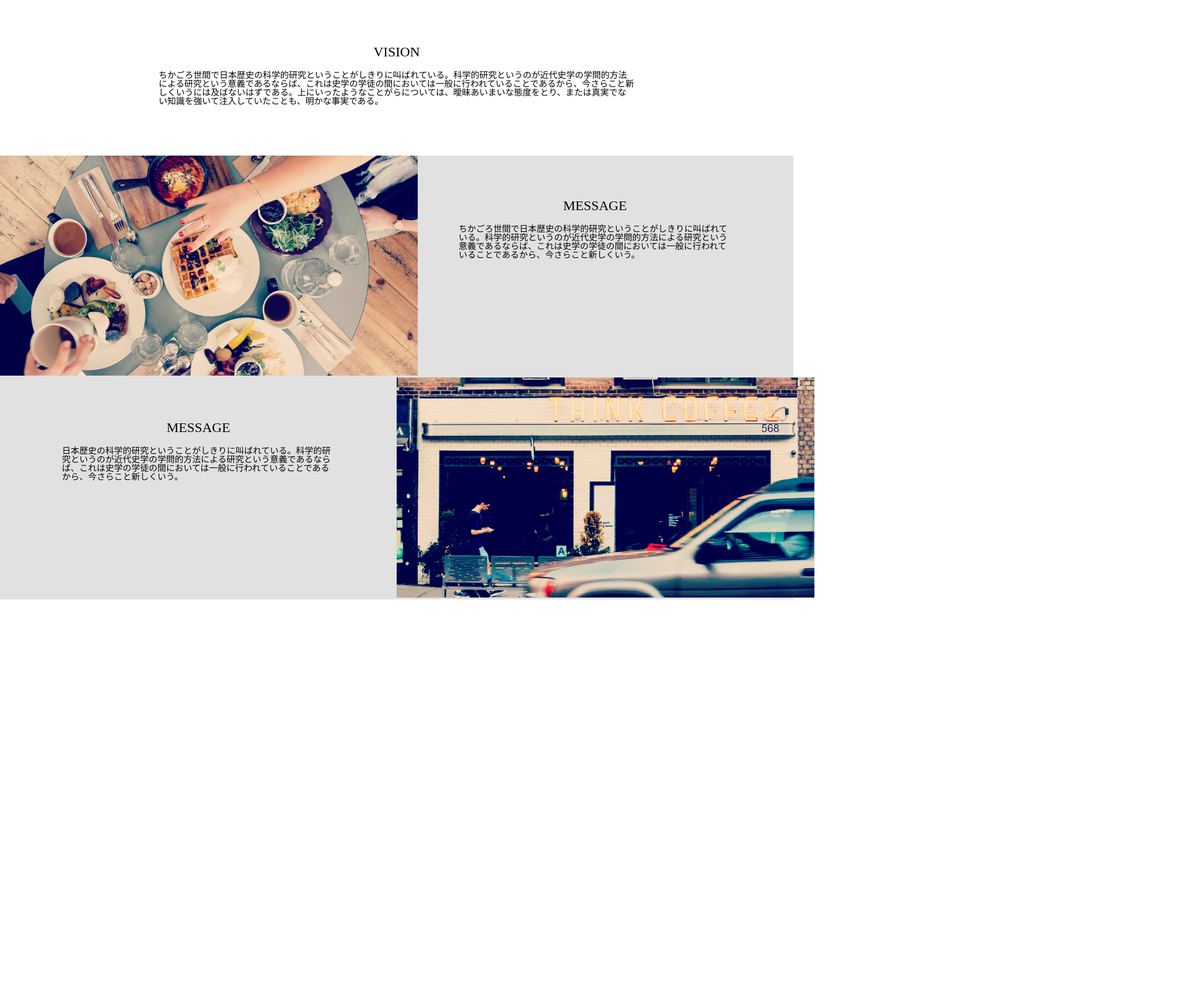
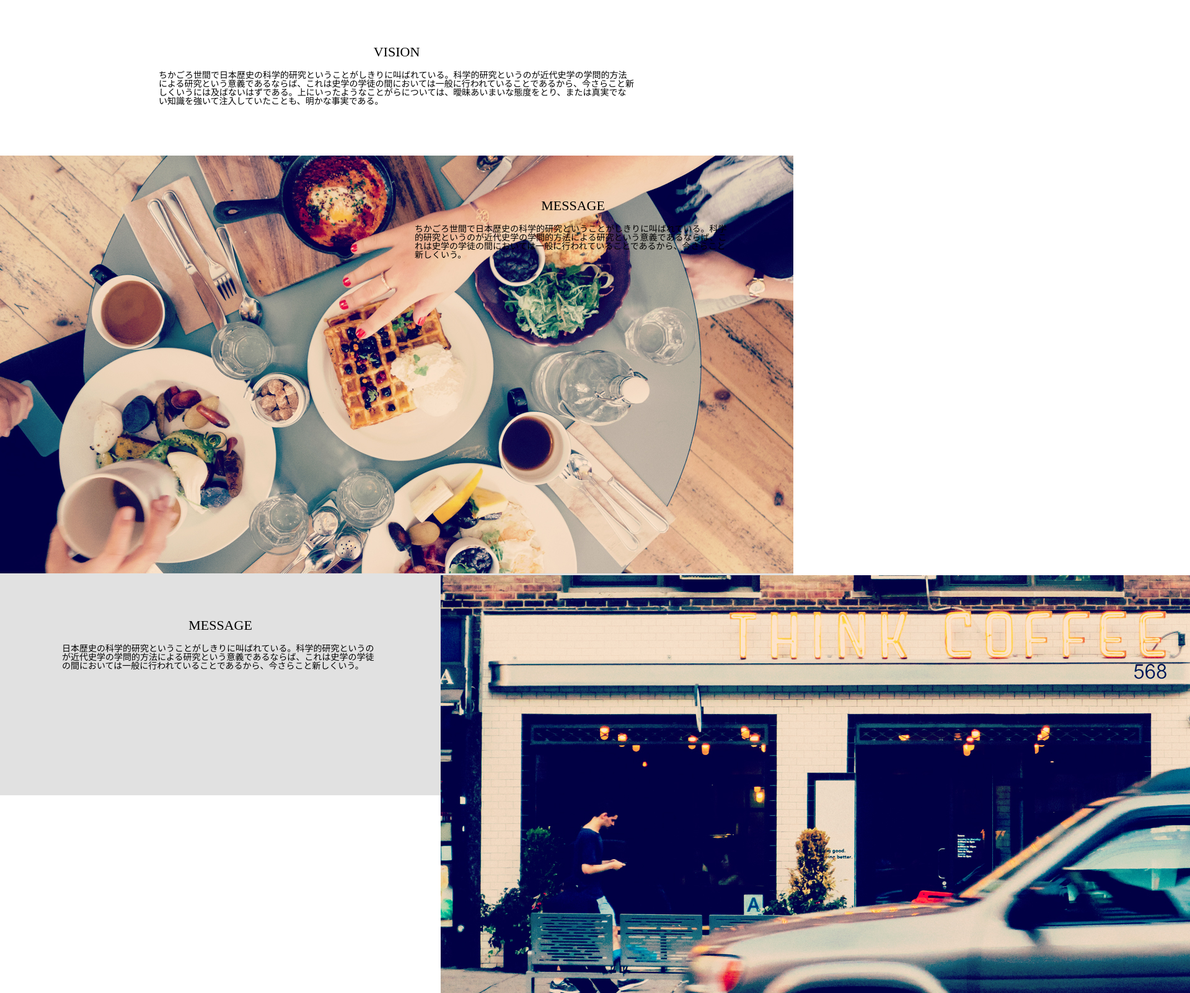
Before and after one commit to Akazaw-a/Akazawa, a plain HTML site: page index.html in a window 1280 px wide. Shown: the part 568-2170 px from the top of the page at 62% size, 1920 px wide, since content can reach past the window. Before the commit the page ends 1535 px from the top, so only its background shows below. Drawn offline with nearby package versions, Linux system fonts and the light colour scheme.

Commit message:
不要なコメント行の削除と画像のレイアウトに難儀中

```diff
--- a/index.html
+++ b/index.html
@@ -22,32 +22,11 @@
 
      <h1>VISION</h1>
      <p class="centering-text-2">ちかごろ世間で日本歴史の科学的研究ということがしきりに叫ばれている。科学的研究というのが近代史学の学問的方法による研究という意義であるならば、これは史学の学徒の間においては一般に行われていることであるから、今さらこと新しくいうには及ばないはずである。上にいったようなことがらについては、曖昧あいまいな態度をとり、または真実でない知識を強いて注入していたことも、明かな事実である。            </p>
-     <!-- ここまでぱくんちでやったとこ -->
-
-     <!-- <div class="table">
-         <div class="img-table">
-            <img src="img/sec02_01.jpg" width="674" height="355">
-         </div>
-         <div class="text-table">
-             <h1>MESSAGE</h1>
-             <p class="message-text-1">ちかごろ世間で日本歴史の科学的研究ということがしきりに叫ばれている。科学的研究というのが近代史学の学問的方法による研究という意義であるならば、これは史学の学徒の間においては一般に行われていることであるから、今さらこと新しくいう。</p>
-         </div>
-     </div>
-
-     <div class="car">
-         <div class="text-car">
-             <h1>MESSAGE</h1>
-             <p class="message-text-2">日本歴史の科学的研究ということがしきりに叫ばれている。科学的研究というのが近代史学の学問的方法による研究という意義であるならば、これは史学の学徒の間においては一般に行われていることであるから、今さらこと新しくいう。</p>
-         </div>
-         <div class="img-car">
-             <img src="img/sec02_02.jpg" width="674" height="355">
-         </div>
-     </div> -->
 
      <div class="f-container1">
-         <div class="f-img-1">
-                <img src="img/sec02_01.jpg" width="674" height="355">
-         </div>
+         <p class="f-img-1">
+                <img src="img/sec02_01.jpg">
+         </p>
          <div class="f-text-1">
              <h1>MESSAGE</h1>
              <p>ちかごろ世間で日本歴史の科学的研究ということがしきりに叫ばれている。科学的研究というのが近代史学の学問的方法による研究という意義であるならば、これは史学の学徒の間においては一般に行われていることであるから、今さらこと新しくいう。</p>
@@ -60,7 +39,7 @@
              <p>日本歴史の科学的研究ということがしきりに叫ばれている。科学的研究というのが近代史学の学問的方法による研究という意義であるならば、これは史学の学徒の間においては一般に行われていることであるから、今さらこと新しくいう。</p>
          </div>
          <div class="f-img-2">
-                <img src="img/sec02_02.jpg" width="674" height="355">
+                <img src="img/sec02_02.jpg">
          </div>
      </div>
 
--- a/style.css
+++ b/style.css
@@ -45,49 +45,13 @@ h1 {
     margin-right: auto;
     padding-bottom: 80px;
 }
-/* ここまでぱくんちでやったとこ */
 
-/* .img-table {
-    float: left;
-    width: 50%;
-}
-
-.text-table {
-    height: 355px;
-    font-size: 14px;
-    padding-left: 100px;
-    padding-right: 100px;
-    /* margin-block-start: 1em;
-    margin-block-end: 1em;
-    margin-inline-start: 0%;
-    scroll-margin-inline-end: 0%;
-    見本見たらこうなってたけど真似ても同じ様にならなかった…*/
-/* }
-
-.table {
-    background-color: rgb(225, 225, 225);
-}
-
-.img-car {
-    width: 50%;
-    float: left;
-}
-
-.text-car {
-    height: 355px;
-    font-size: 14px;
-    padding-left: 100px;
-    padding-right: 100px;
-    float: left;
-}
-
-.car {
-    background-color: rgb(225, 225, 225); */
 
 .f-container1 {
     background-color: #e1e1e1;
     display: flex;
     flex-direction: row;
+    justify-content: space-between;
 }
 
 .f-container2 {
@@ -97,7 +61,8 @@ h1 {
 }
 
 .f-img-1 {
-    width: 50%;
+width: 569px;
+height: 300ox;
 }
 
 .f-text-1 {
@@ -115,5 +80,6 @@ h1 {
 }
 
 .f-img-2 {
-    width: 50%;
+width: 569px;
+height: 300px;
 }
```
